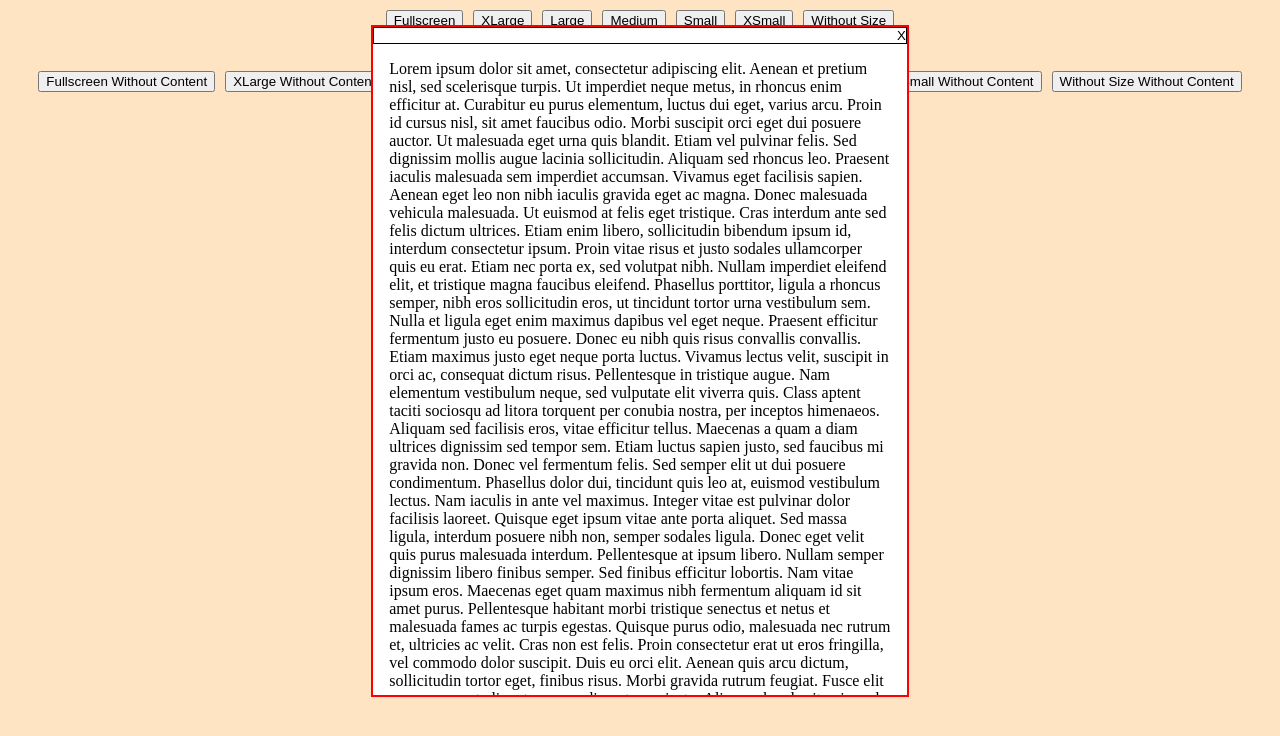
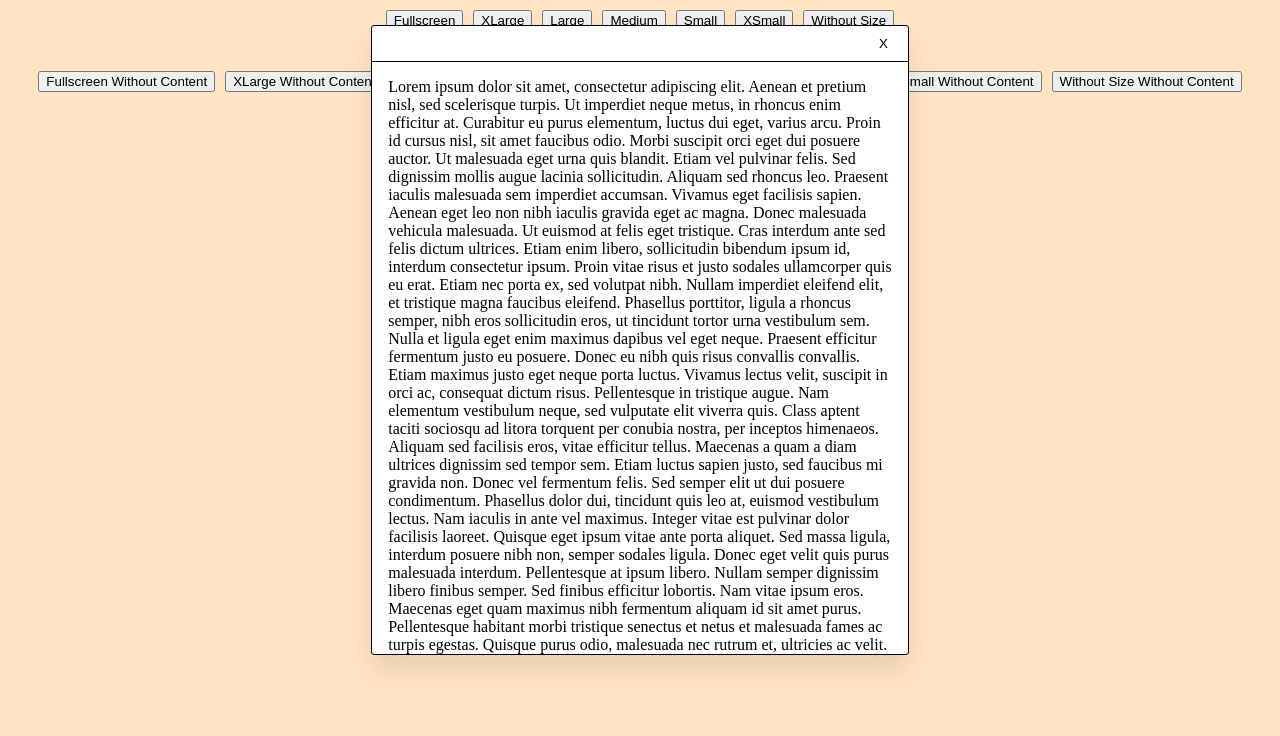
Before and after one commit to galipyildiz/ModernModal, a React app: page / in a window 1280 px wide. Shown: the top 736 px of the page. Built offline with nearby package versions, Linux system fonts and the light colour scheme.

Commit message:
css improvements

```diff
--- a/src/components/styles/ModernModal.css
+++ b/src/components/styles/ModernModal.css
@@ -2,13 +2,17 @@
 
 .modern-modal {
   padding: 0px;
-  border: 2px solid red;
   box-sizing: border-box;
-  overflow-y: auto;
+  overflow-y: hidden;
   min-width: 300px;
   max-height: calc(100vh - 128px);
+  min-height: 200px;
   z-index: 1000;
   top: 25px;
+  border-radius: 3px;
+  background-color: #ffffff;
+  box-shadow: 0 15px 30px rgba(0, 0, 0, 0.1);
+  border: 1px solid black;
 }
 /* Different sizes for the modal */
 .modern-modal-xsmall {
@@ -51,16 +55,27 @@
 }
 
 .modern-modal-header {
-  border: 1px solid black;
+  border-bottom: 1px solid black;
   display: flex;
+  padding: 5px 10px;
+  font-size: 1.5rem;
+  font-weight: bold;
 }
 .modern-modal-close-btn {
   margin-left: auto;
   background-color: inherit;
-  border: none;
-  padding: 0;
+  border: 0;
+  padding: 5px 10px;
   cursor: pointer;
+  border-radius: 50%;
+  transition: background-color 0.4s ease,transform 0.3s ease;
+}
+.modern-modal-close-btn:hover {
+  background-color: rgba(0, 0, 255, 0.1); /* Daha hafif bir mavi arka plan */
+  transform: scale(1.05); /* Hafif bir büyüme efekti ekleyerek daha modern bir his */
 }
 .modern-modal-content {
   padding: 16px;
+  overflow-y: auto;
+  max-height: 70vh;
 }
```
